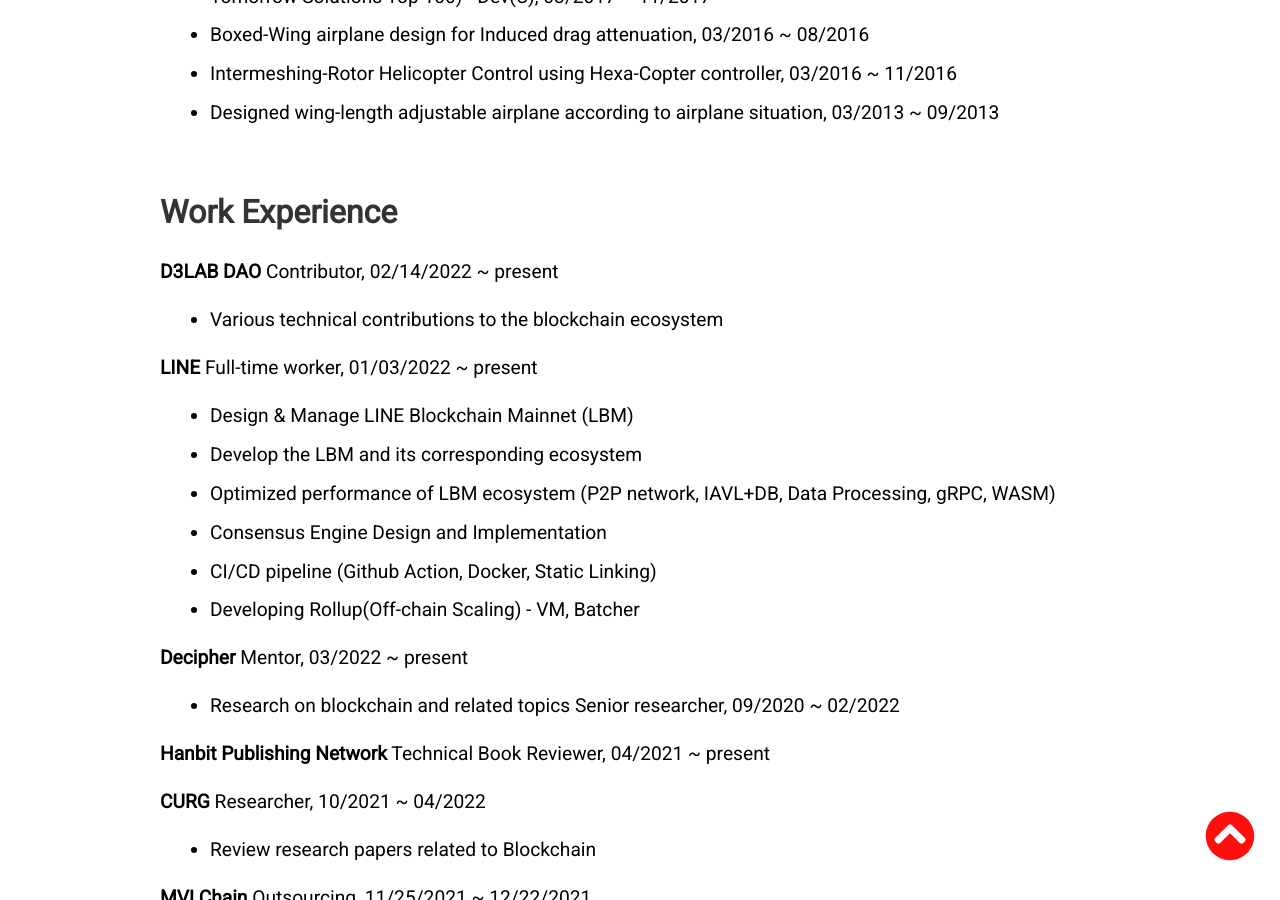
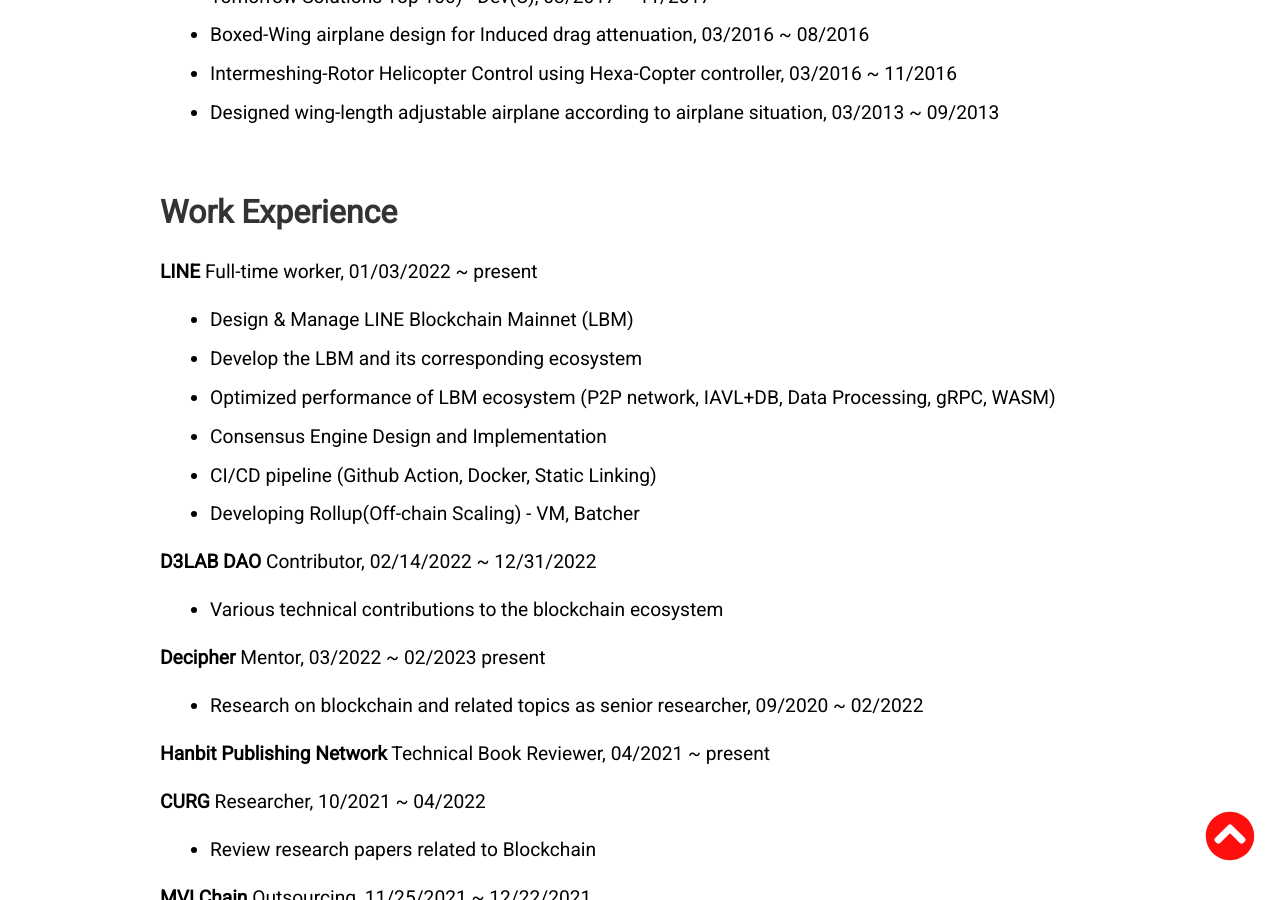
Before and after one commit to tkxkd0159/tkxkd0159.github.io, a Jekyll site: the page built from index.html, in a window 1280 px wide and 900 px high, scrolled down 3630 px. Built offline with Jekyll 4.4.1, drawn with Linux system fonts in a browser that asks for light colours; nearby versions of some CDN libraries; some of the changed text lies outside the part shown.

Commit message:
Update maincon.html

```diff
--- a/_includes/maincon.html
+++ b/_includes/maincon.html
@@ -90,11 +90,6 @@
 
 <h2 id="workhistory">Work Experience</h2>
 
-<p><strong>D3LAB DAO</strong> Contributor, 02/14/2022 ~ present </p>
-<ul>
-  <li>Various technical contributions to the blockchain ecosystem</li>
-</ul>
-
 <p><strong>LINE</strong> Full-time worker, 01/03/2022 ~ present</p>
 <ul>
   <li>Design & Manage LINE Blockchain Mainnet (LBM)</li>
@@ -105,9 +100,14 @@
   <li>Developing Rollup(Off-chain Scaling) - VM, Batcher</li>
 </ul>
 
-<p><strong>Decipher</strong> Mentor, 03/2022 ~ present</p>
+<p><strong>D3LAB DAO</strong> Contributor, 02/14/2022 ~ 12/31/2022 </p>
 <ul>
-  <li>Research on blockchain and related topics Senior researcher, 09/2020 ~ 02/2022</li>
+  <li>Various technical contributions to the blockchain ecosystem</li>
+</ul>
+
+<p><strong>Decipher</strong> Mentor, 03/2022 ~ 02/2023 present</p>
+<ul>
+  <li>Research on blockchain and related topics as senior researcher, 09/2020 ~ 02/2022</li>
 </ul>
 
 <p><strong>Hanbit Publishing Network</strong> Technical Book Reviewer, 04/2021 ~ present</p>
```
Also changed, not shown: other parts of _includes/maincon.html (+0 -5 lines).
